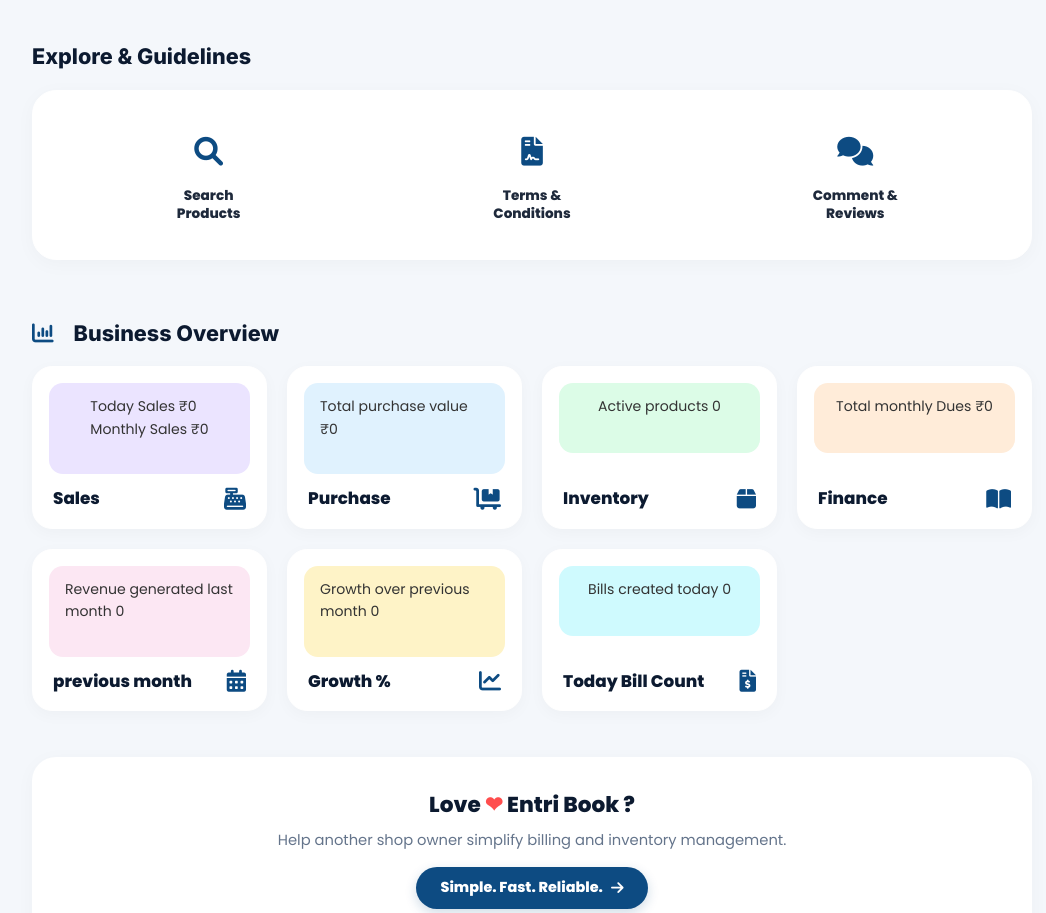
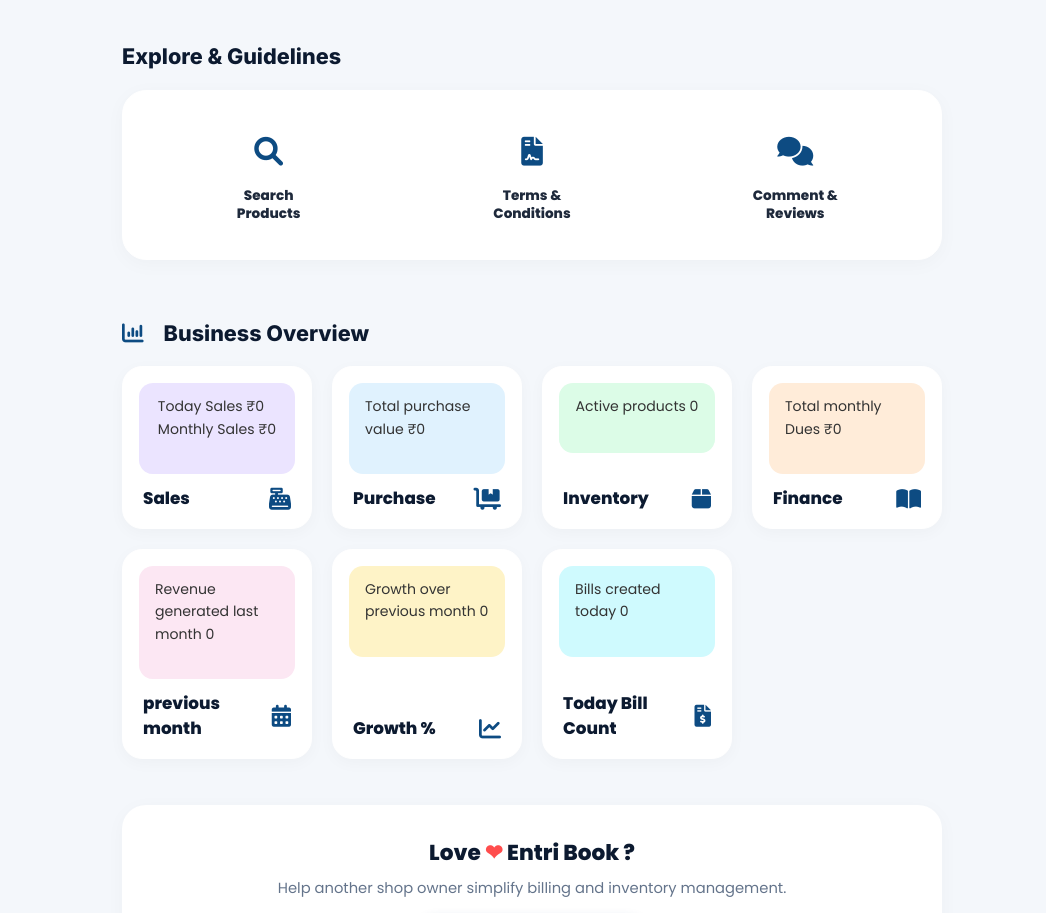
Before and after one commit to myentribook/Entri-Book, a React (Create React App) app in the folder frontend/: page / in a window 1280 px wide. Shown: the part 320-1233 px from the top of the page, without its empty margins (108-1154 px from the left). Built offline with nearby package versions, Linux system fonts and the light colour scheme; no server answers; a web font is replaced by a local one.

Commit message:
register page correction

```diff
--- a/frontend/src/components/Home.css
+++ b/frontend/src/components/Home.css
@@ -32,8 +32,10 @@ body {
 
 .section-wrapper {
     width: 100%;
-    max-width: 1000px;
+    max-width: 820px; /* Inga irukura 1000px-a unga header size-ku etha maari 800px illa 820px-aa kammi pannunga */
     margin-bottom: 36px;
+    margin-left: auto;
+    margin-right: auto;
 }
 
 /* Section Titles */
@@ -208,7 +210,7 @@ body {
     border-radius: 24px;
     text-align: center;
     width: 100%;
-    max-width: 1000px;
+    max-width: 820px; /* Inga section-wrapper-oda max-width-ku ethirpaa 820px-ku maathunga */
     margin: 10px auto;
     box-shadow: 0 4px 20px rgba(0, 0, 0, 0.03);
 }
--- a/frontend/src/components/Home.js
+++ b/frontend/src/components/Home.js
@@ -1,4 +1,4 @@
-import { Fragment, useEffect, useState } from "react";
+import { Fragment, useEffect } from "react";
 import './Home.css';
 import MetaData from "./layouts/MetaData";
 import { useDispatch, useSelector } from 'react-redux';
@@ -13,9 +13,6 @@ export default function Home() {
   const { isAuthenticated, loading: authLoading, user } = useSelector((state) => state.authState || state.userState || {});
   const { report, loading, error } = useSelector((state) => state.dashboardState);
 
-  // Floating heart popup state
-  const [showHeartPopup, setShowHeartPopup] = useState(false);
-
   useEffect(() => {
     if (authLoading) return;
 
@@ -25,16 +22,6 @@ export default function Home() {
       dispatch(getDashboardReports());
     }
   }, [dispatch, error, isAuthenticated, authLoading, user]);
-
-  // Every 2 seconds-ku heart popup trigger aaga
-  useEffect(() => {
-    const interval = setInterval(() => {
-      setShowHeartPopup(false);
-      setTimeout(() => setShowHeartPopup(true), 50);
-    }, 2000);
-
-    return () => clearInterval(interval);
-  }, []);
 
   const dashboardData = [
     {
@@ -92,22 +79,22 @@ export default function Home() {
 
             <div className="upi-grid">
               <Link style={{ textDecoration: 'none' }} to="/billing" type="button" className="upi-btn" aria-label="Sales and Billing">
-                <div className="icon-circle"><i class="fa-solid fa-receipt"></i></div>
+                <div className="icon-circle"><i className="fa-solid fa-receipt"></i></div>
                 <span className="upi-label">Sales<br />& Billing</span>
               </Link>
 
               <Link to="/product" style={{ textDecoration: 'none' }} className="upi-btn" aria-label="Products and Stock">
-                <div className="icon-circle"><i class="fa-solid fa-boxes-stacked"></i></div>
+                <div className="icon-circle"><i className="fa-solid fa-boxes-stacked"></i></div>
                 <span className="upi-label">Products<br />& Stock</span>
               </Link>
 
               <Link to="/credit" type="button" style={{ textDecoration: 'none' }} className="upi-btn" aria-label="Credit Ledger">
-                <div className="icon-circle"><i class="fa-solid fa-address-book"></i></div>
+                <div className="icon-circle"><i className="fa-solid fa-address-book"></i></div>
                 <span className="upi-label">Credit<br /> Ledger</span>
               </Link>
 
               <Link to="/purchase" style={{ textDecoration: 'none' }} type="button" className="upi-btn" aria-label="Purchase Management">
-                <div className="icon-circle"><i class="fa-solid fa-dolly"></i></div>
+                <div className="icon-circle"><i className="fa-solid fa-dolly"></i></div>
                 <span className="upi-label">Purchase <br /> Management</span>
               </Link>
 
@@ -121,7 +108,7 @@ export default function Home() {
               <div className="upi-grid">
 
                 <Link to="/search/product" style={{ textDecoration: 'none' }} type="button" className="upi-btns" aria-label="Search Products">
-                  <div className="icon-circles"><i class="fa-solid fa-magnifying-glass"></i></div>
+                  <div className="icon-circles"><i className="fa-solid fa-magnifying-glass"></i></div>
                   <span className="upi-label">Search<br />Products</span>
                 </Link>
 
@@ -130,17 +117,9 @@ export default function Home() {
                   <span className="upi-label">Terms & <br />Conditions</span>
                 </Link>
 
-                <Link to="/review" style={{ textDecoration: 'none' }} type="button" className="upi-btns review-upi-btn" aria-label="Comment and Reviews">
-                  <div className="icon-circles"><i className="fa-solid fa-comments" ></i></div>
+                <Link to="/review" style={{ textDecoration: 'none' }} type="button" className="upi-btns" aria-label="Comment and Reviews">
+                  <div className="icon-circles"><i className="fa-solid fa-comments"></i></div>
                   <span className="upi-label">Comment & <br /> Reviews</span>
-
-                  {showHeartPopup && (
-                    <div className="floating-heart-popup">
-                      <div className="heart-circle">
-                        <i className="fa-solid fa-heart"></i>
-                      </div>
-                    </div>
-                  )}
                 </Link>
 
               </div>
```
